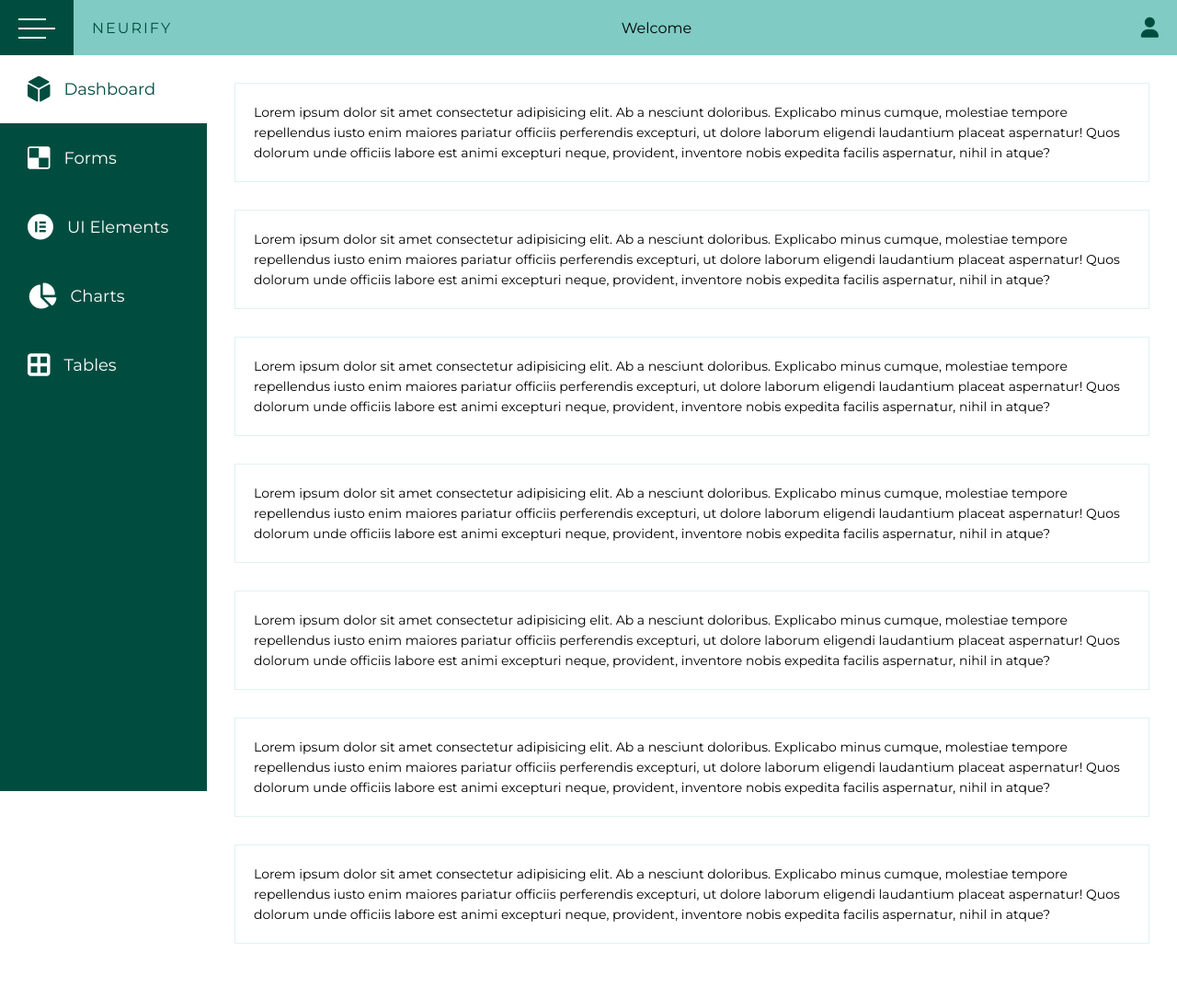
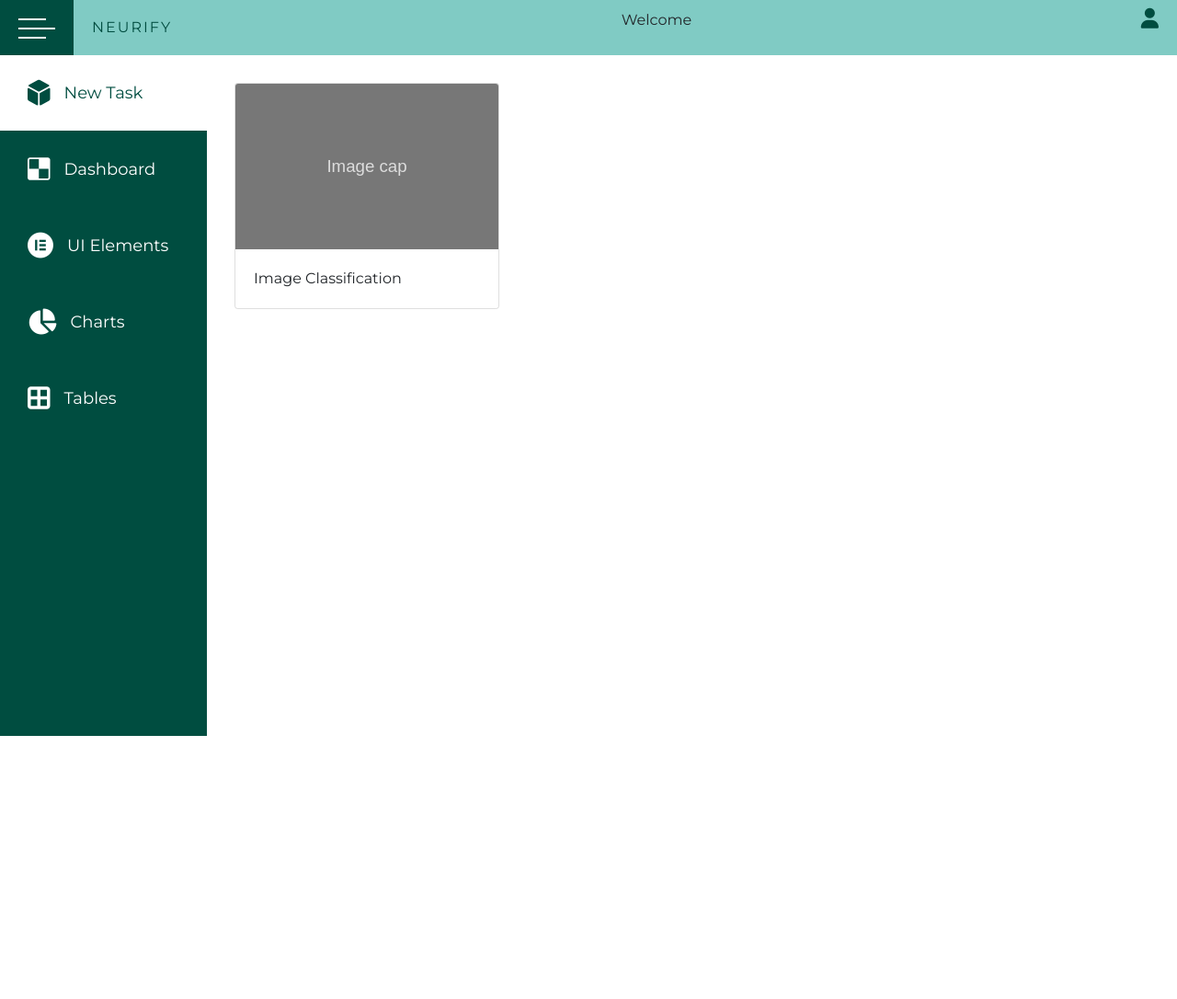
Before and after one commit to sniper0110/NeurifyBackend, a Django app: page /home in a window 1280 px wide. Shown: the whole page at 92% size. After the commit the page ends 800 px from the top, so only its background shows below. Run offline with Django 3.2, Linux system fonts and the light colour scheme; some libraries are stand-ins or nearby versions.

Commit message:
Crated interface to see different tasks (only classification task for now)

```diff
--- /dev/null
+++ b/ImageClassificationApp/static/ImageClassificationApp/js/cards.js
@@ -0,0 +1,15 @@
+$(document).ready(function() {
+ // executes when HTML-Document is loaded and DOM is ready
+console.log("document is ready");
+
+
+  $( ".card" ).hover(
+  function() {
+    $(this).addClass('shadow-lg').css('cursor', 'pointer');
+  }, function() {
+    $(this).removeClass('shadow-lg');
+  }
+);
+
+// document ready
+});
--- a/ImageClassificationApp/templates/ImageClassificationApp/home.html
+++ b/ImageClassificationApp/templates/ImageClassificationApp/home.html
@@ -2,13 +2,17 @@
 <html lang="en">
 <head>
     {% load static %}
+    <meta charset="UTF-8">
 
-    <meta charset="UTF-8">
-    <title>Main Page</title>
     <script src="https://kit.fontawesome.com/b99e675b6e.js"></script>
     <script src="https://code.jquery.com/jquery-3.4.1.min.js"></script>
+    <link href="https://stackpath.bootstrapcdn.com/bootstrap/4.5.0/css/bootstrap.min.css" rel="stylesheet" integrity="sha384-9aIt2nRpC12Uk9gS9baDl411NQApFmC26EwAOH8WgZl5MYYxFfc+NcPb1dKGj7Sk" crossorigin="anonymous">
+
     <script src="{% static 'ImageClassificationApp/js/side_and_nav_bars.js' %}"></script>
+    <script src="{% static 'ImageClassificationApp/js/cards.js' %}"></script>
     <link rel="stylesheet" href="{% static 'ImageClassificationApp/css/side_and_nav_bars.css' %}">
+
+    <title>Main Page</title>
 </head>
 <body>
 
@@ -50,13 +54,13 @@
               <li>
                 <a href="#" class="active">
                   <span class="icon"><i class="fas fa-dice-d6"></i></span>
-                  <span class="title">Dashboard</span>
+                  <span class="title">New Task</span>
                 </a>
               </li>
               <li>
                 <a href="#" class="active2">
                   <span class="icon"><i class="fab fa-delicious"></i></span>
-                  <span class="title">Forms</span>
+                  <span class="title">Dashboard</span>
                 </a>
               </li>
               <li>
@@ -81,27 +85,14 @@
           </div>
       </div>
       <div class="container">
-        <div class="item">
-          Lorem ipsum dolor sit amet consectetur adipisicing elit. Ab a nesciunt doloribus. Explicabo minus cumque, molestiae tempore repellendus iusto enim maiores pariatur officiis perferendis excepturi, ut dolore laborum eligendi laudantium placeat aspernatur! Quos dolorum unde officiis labore est animi excepturi neque, provident, inventore nobis expedita facilis aspernatur, nihil in atque?
+
+        <div class="card" style="width: 18rem;">
+          <img class="card-img-top" src="/media/site_images/empty_img.svg" alt="Card image cap">
+          <div class="card-body">
+            <p class="card-text">Image Classification</p>
+          </div>
         </div>
-        <div class="item">
-          Lorem ipsum dolor sit amet consectetur adipisicing elit. Ab a nesciunt doloribus. Explicabo minus cumque, molestiae tempore repellendus iusto enim maiores pariatur officiis perferendis excepturi, ut dolore laborum eligendi laudantium placeat aspernatur! Quos dolorum unde officiis labore est animi excepturi neque, provident, inventore nobis expedita facilis aspernatur, nihil in atque?
-        </div>
-        <div class="item">
-          Lorem ipsum dolor sit amet consectetur adipisicing elit. Ab a nesciunt doloribus. Explicabo minus cumque, molestiae tempore repellendus iusto enim maiores pariatur officiis perferendis excepturi, ut dolore laborum eligendi laudantium placeat aspernatur! Quos dolorum unde officiis labore est animi excepturi neque, provident, inventore nobis expedita facilis aspernatur, nihil in atque?
-        </div>
-        <div class="item">
-          Lorem ipsum dolor sit amet consectetur adipisicing elit. Ab a nesciunt doloribus. Explicabo minus cumque, molestiae tempore repellendus iusto enim maiores pariatur officiis perferendis excepturi, ut dolore laborum eligendi laudantium placeat aspernatur! Quos dolorum unde officiis labore est animi excepturi neque, provident, inventore nobis expedita facilis aspernatur, nihil in atque?
-        </div>
-        <div class="item">
-          Lorem ipsum dolor sit amet consectetur adipisicing elit. Ab a nesciunt doloribus. Explicabo minus cumque, molestiae tempore repellendus iusto enim maiores pariatur officiis perferendis excepturi, ut dolore laborum eligendi laudantium placeat aspernatur! Quos dolorum unde officiis labore est animi excepturi neque, provident, inventore nobis expedita facilis aspernatur, nihil in atque?
-        </div>
-        <div class="item">
-          Lorem ipsum dolor sit amet consectetur adipisicing elit. Ab a nesciunt doloribus. Explicabo minus cumque, molestiae tempore repellendus iusto enim maiores pariatur officiis perferendis excepturi, ut dolore laborum eligendi laudantium placeat aspernatur! Quos dolorum unde officiis labore est animi excepturi neque, provident, inventore nobis expedita facilis aspernatur, nihil in atque?
-        </div>
-        <div class="item">
-          Lorem ipsum dolor sit amet consectetur adipisicing elit. Ab a nesciunt doloribus. Explicabo minus cumque, molestiae tempore repellendus iusto enim maiores pariatur officiis perferendis excepturi, ut dolore laborum eligendi laudantium placeat aspernatur! Quos dolorum unde officiis labore est animi excepturi neque, provident, inventore nobis expedita facilis aspernatur, nihil in atque?
-        </div>
+
       </div>
   </div>
 
--- a/ImageClassificationApp/urls.py
+++ b/ImageClassificationApp/urls.py
@@ -1,6 +1,8 @@
 from django.urls import path
 from . import views
 
+from django.conf import settings
+from django.conf.urls.static import static
 
 app_name='ImageClassificationApp'
 
@@ -10,3 +12,5 @@
     path('register', views.register_page, name='register_page'),
     path('', views.logout_user, name='logout'),
 ]
+
+urlpatterns += static(settings.MEDIA_URL, document_root=settings.MEDIA_ROOT)
--- a/NeurifySite/settings.py
+++ b/NeurifySite/settings.py
@@ -150,5 +150,5 @@
 
 STATIC_URL = '/static/'
 
-MEDIA_ROOT = os.path.join(BASE_DIR, 'media/images')
+MEDIA_ROOT = os.path.join(BASE_DIR, 'media')
 MEDIA_URL = '/media/'
```
Also changed, not shown: media/site_images/empty_img.svg (added).
